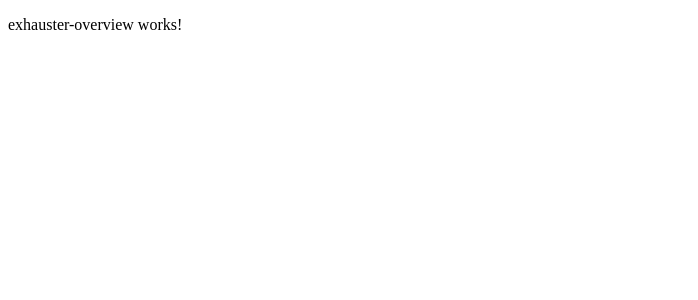
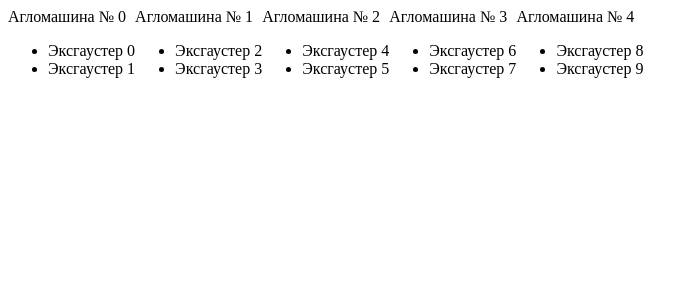
Before and after one commit to ToyOwl/EVRAZ-northern-character, an Angular app in the folder client/: page /exhausters in a window 1280 px wide. Shown: the top 300 px of the page, without its empty margins (0-698 px from the left). Built offline with nearby package versions, Linux system fonts and the light colour scheme.

Commit message:
add mock exhauster data

```diff
--- /dev/null
+++ b/client/src/app/models/aglomachine.interface.ts
@@ -0,0 +1,6 @@
+import { Exhauster } from './exhauster.interface';
+
+export interface Aglomachine {
+  name: string;
+  exhausters: Exhauster[];
+}
--- /dev/null
+++ b/client/src/app/models/exhauster.interface.ts
@@ -0,0 +1,7 @@
+export interface Exhauster {
+  name: string;
+  rotor: string;
+  rotorLastChanged: number;
+  rotorChangeExpected: number;
+  subsystems: any[];
+}
--- a/client/src/app/pages/exhauster-overview/exhauster-overview.component.html
+++ b/client/src/app/pages/exhauster-overview/exhauster-overview.component.html
@@ -1 +1,9 @@
-<p>exhauster-overview works!</p>
+<div *ngFor="let aglomachine of $aglomachineData | async">
+  {{ aglomachine.name }}
+  <ul>
+    <app-exhauster-card
+      *ngFor="let exhauster of aglomachine.exhausters"
+      [exhauster]="exhauster"
+    ></app-exhauster-card>
+  </ul>
+</div>
--- a/client/src/app/pages/exhauster-overview/exhauster-overview.component.scss
+++ b/client/src/app/pages/exhauster-overview/exhauster-overview.component.scss
@@ -0,0 +1,3 @@
+:host {
+  display: flex;
+}
--- a/client/src/app/pages/exhauster-overview/exhauster-overview.component.ts
+++ b/client/src/app/pages/exhauster-overview/exhauster-overview.component.ts
@@ -1,10 +1,19 @@
-import { Component } from '@angular/core';
+import { Component, OnInit } from '@angular/core';
+import { EMPTY, Observable } from 'rxjs';
+import { Aglomachine } from 'src/app/models/aglomachine.interface';
+import { ExhausterDataService } from 'src/app/services/exhauster-data.service';
 
 @Component({
   selector: 'app-exhauster-overview',
   templateUrl: './exhauster-overview.component.html',
-  styleUrls: ['./exhauster-overview.component.scss']
+  styleUrls: ['./exhauster-overview.component.scss'],
 })
-export class ExhausterOverviewComponent {
+export class ExhausterOverviewComponent implements OnInit {
+  $aglomachineData: Observable<Aglomachine[]> = EMPTY;
 
+  constructor(private exhausterDataService: ExhausterDataService) {}
+
+  ngOnInit(): void {
+    this.$aglomachineData = this.exhausterDataService.getAllAglomchines();
+  }
 }
--- a/client/src/app/pages/pages.module.ts
+++ b/client/src/app/pages/pages.module.ts
@@ -3,6 +3,7 @@ import { CommonModule } from '@angular/common';
 import { ExhausterOverviewComponent } from './exhauster-overview/exhauster-overview.component';
 import { ExhausterDetailComponent } from './exhauster-detail/exhauster-detail.component';
 import { TrendsComponent } from './trends/trends.component';
+import { SharedModule } from '../shared/shared.module';
 
 @NgModule({
   declarations: [
@@ -10,7 +11,7 @@ import { TrendsComponent } from './trends/trends.component';
     ExhausterDetailComponent,
     TrendsComponent,
   ],
-  imports: [CommonModule],
+  imports: [CommonModule, SharedModule],
   exports: [
     ExhausterOverviewComponent,
     ExhausterDetailComponent,
--- /dev/null
+++ b/client/src/app/services/exhauster-data.service.ts
@@ -0,0 +1,44 @@
+import { Injectable } from '@angular/core';
+import { Observable, of } from 'rxjs';
+import { Aglomachine } from '../models/aglomachine.interface';
+import { Exhauster } from '../models/exhauster.interface';
+
+@Injectable({
+  providedIn: 'root',
+})
+export class ExhausterDataService {
+  private mockAglomachineData: Aglomachine[] = [];
+
+  private generateMockExhausterData(n: number): Aglomachine[] {
+    const result: Aglomachine[] = [];
+
+    let counter = 0;
+    for (let i = 0; i < n; i++) {
+      const exhausters: Exhauster[] = [];
+      for (let j = 0; j < 2; j++) {
+        exhausters.push({
+          name: `Эксгаустер ${counter}`,
+          rotor: `Ротор № ${counter}-${j}`,
+          rotorLastChanged: Date.now(),
+          rotorChangeExpected: Date.now(),
+          subsystems: [],
+        });
+        counter++;
+      }
+      result.push({
+        name: `Агломашина № ${i}`,
+        exhausters,
+      });
+    }
+
+    return result;
+  }
+
+  constructor() {
+    this.mockAglomachineData = this.generateMockExhausterData(5);
+  }
+
+  public getAllAglomchines(): Observable<Aglomachine[]> {
+    return of(this.mockAglomachineData);
+  }
+}
--- /dev/null
+++ b/client/src/app/shared/components/exhauster-card/exhauster-card.component.html
@@ -0,0 +1,3 @@
+<li>
+  {{ exhauster.name }}
+</li>
```
Also changed, not shown: client/src/app/shared/components/exhauster-card/exhauster-card.component.ts (added, +11 -0 lines), client/src/app/shared/shared.module.ts (+5 -7 lines), client/src/app/shared/components/exhauster-card/exhauster-card.component.scss (added).
